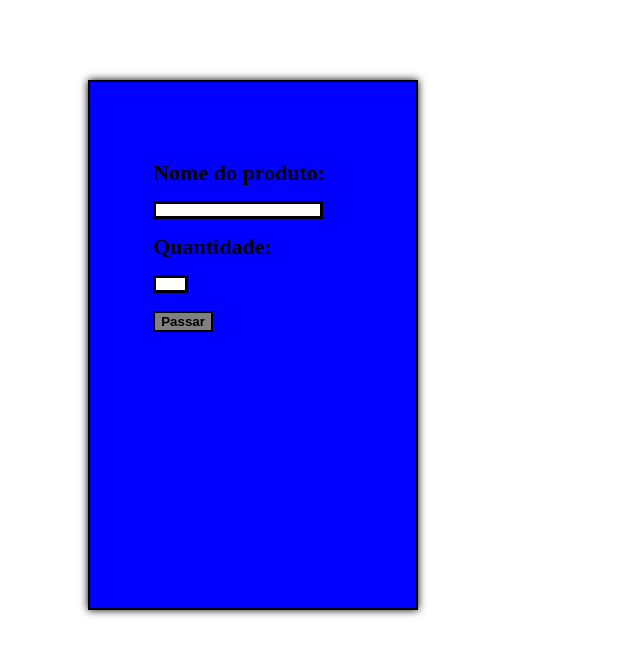
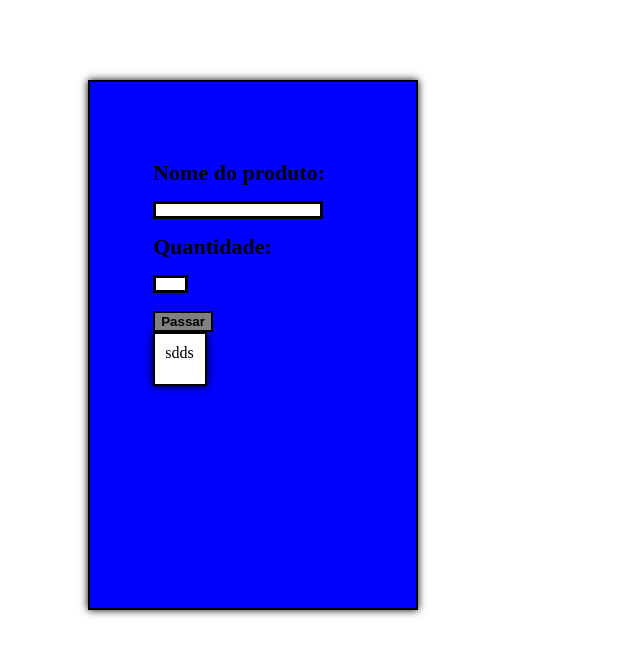
Before and after one commit to thiagonatalicio/mercadoWebTentativa01, a plain HTML site: page index.html in a window 1280 px wide. Shown: the whole page, without its empty margins (0-640 px from the left). Drawn offline with Linux system fonts and the light colour scheme.

Commit message:
tentando posicionar a caixa do preço

```diff
--- a/index.html
+++ b/index.html
@@ -12,7 +12,7 @@
         <input type="text">
         <h1>Quantidade:</h1>
         <input type="text" class="inNum"><br><br>
-        <button><strong>Passar</strong></button>
+        <button><strong>Passar</strong></button> <div class="preco">sdds</div>
 
     </div>
 </body>
--- a/style.css
+++ b/style.css
@@ -9,6 +9,7 @@ div{
     background-color: blue;
     box-shadow: 0px 0px 8px black;
     border: 2px solid;
+    flex-grow: ;
 }
 .inNum{
     height: 10px;
@@ -16,6 +17,14 @@ div{
     border: 3px solid;
 }
 
+.preco{
+    margin: 0px;
+    height: 30px;
+    width: 30px;
+    background-color: white;
+    box-shadow: 0px 0px 8px black;
+    border: 2px solid;
+}
 button{
     border: 2px solid;
     background-color: gray;
```
